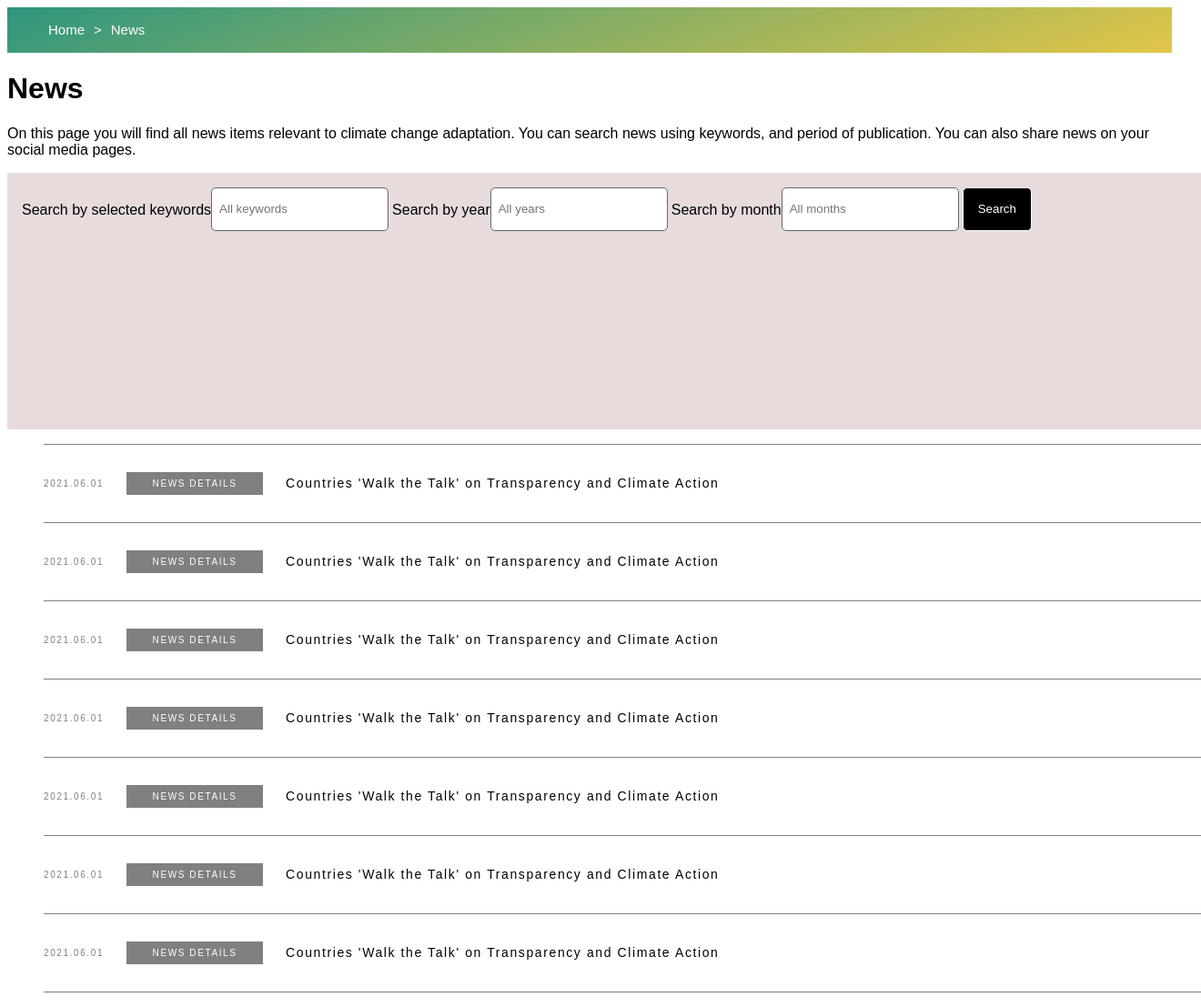
After one commit to sakil-islam/CCIKM-design, a Django app: template ccikm/templates/news.html in a window 1320 px wide. The commit adds this page. Shown: the whole page at 91% size. Run offline with Django 3.2, Linux system fonts and the light colour scheme; the template is opened without the code that fills it, so the values that code supplies are empty.

Commit message:
Add news page and news details

```diff
--- a/ccikm/ccikm/views.py
+++ b/ccikm/ccikm/views.py
@@ -3,4 +3,4 @@ from django.http import HttpResponse
 
 
 def Index(request):
-    return render(request, 'home.html', context={})
+    return render(request, 'news_details.html', context={})
--- /dev/null
+++ b/ccikm/static/css/news.css
@@ -0,0 +1,119 @@
+.news-page {
+    box-sizing: border-box;
+    width: 100%;
+    max-width: 1280px;
+    background-color: white;
+    font-family: Arial, Helvetica, sans-serif;
+}
+
+.navbar-top {
+    background-image: linear-gradient(160deg, #2e967f 0%, #e2c648 100%);
+    /* background-color: #1c914b; */
+    display: flex;
+}
+
+.nav-items {
+    display: flex;
+    justify-content: space-around;
+    list-style-type: none;
+}
+
+.nav-link {
+    color: white;
+    font-size: 15px;
+    padding: 5px;
+    text-decoration: none;
+}
+
+.nav-link:hover {
+    background-color: gray;
+}
+
+.news-search {
+    background-color: rgb(231, 219, 219);
+    width: 100%;
+    height: 250px;
+    margin: 0 auto;
+    padding: 16px;
+    font: 16px Arial, Verdana, Tahoma, Sans-serif;
+    display: flex;
+    flex-direction: row;
+    flex-wrap: nowrap;
+    justify-content: flex-start;
+    align-content: stretch;
+    align-items: flex-start;
+}
+
+.news-search input {
+    min-width: 20px;
+    padding: 8px;
+    margin: 0 4px 0 0;
+    border: 1px solid #666;
+    border-radius: 5px;
+    height: 30px;
+}
+
+.news-search .button {
+    padding: 8px 16px;
+    min-height: 48px;
+    min-width: 10px;
+    word-wrap: nowrap;
+    background: #000;
+    color: #fff;
+    border: 1px solid #fff;
+    border-radius: 5px;
+}
+
+
+/* More News */
+
+.l-news {
+    width: 100%;
+}
+
+.l-news__content {
+    align-items: center;
+    border-bottom: 1px solid gray;
+    display: flex;
+    padding: 30px 0;
+}
+
+.l-news__content:first-child {
+    border-top: 1px solid gray;
+}
+
+.l-news__content__day {
+    margin-right: 25px;
+}
+
+.l-news__content__label {
+    height: 25px;
+    line-height: 25px;
+    margin-right: 25px;
+    text-align: center;
+    width: 150px;
+}
+
+.p-news__content {
+    letter-spacing: 0.1em;
+    transition: all 0.3s;
+}
+
+.p-news__content:hover {
+    opacity: 0.5;
+}
+
+.p-news__content__day {
+    color: gray;
+    font-size: 10px;
+}
+
+.p-news__content__label {
+    background-color: gray;
+    color: white;
+    font-size: 10px;
+}
+
+.p-news__content__text {
+    font-size: 14px;
+}
--- /dev/null
+++ b/ccikm/templates/news.html
@@ -0,0 +1,81 @@
+{% load static %}
+<!DOCTYPE html>
+<html lang="en">
+
+<head>
+    <meta charset="UTF-8">
+    <meta http-equiv="X-UA-Compatible" content="IE=edge">
+    <meta name="viewport" content="width=device-width, initial-scale=1.0">
+    <link rel="stylesheet" href="{% static 'css/news.css' %}">
+    <title>News</title>
+</head>
+
+<body>
+    <div class="news-page">
+        <div class="news-nav">
+            <nav class="navbar-top">
+                <div class="first-left">
+                    <ul class="nav-items">
+                        <li><a class="nav-link" href="#">Home</a></li>
+                        <li><a class="nav-link" href="#">></a></li>
+                        <li><a class="nav-link" href="#">News</a></li>
+                    </ul>
+                </div>
+            </nav>
+        </div>
+        <h1>News</h1>
+        <p>On this page you will find all news items relevant to climate change adaptation. You can search news using keywords, and period of publication. You can also share news on your social media pages.</p>
+        <form>
+            <div class="news-search">
+                <p>Search by selected keywords</p>
+                <input type="text" class="search" placeholder="All keywords">
+                <p>Search by year</p>
+                <input type="text" class="search" placeholder="All years">
+                <p>Search by month</p>
+                <input type="text" class="search" placeholder="All months">
+                <button type="submit" class="button">Search</button>
+            </div>
+        </form>
+        <div class="news-more">
+            <ul class="l-news">
+                <li class="l-news__content p-news__content">
+                    <div class="l-news__content__day p-news__content__day">2021.06.01</div>
+                    <div class="l-news__content__label p-news__content__label">NEWS DETAILS</div>
+                    <div class="l-news__content__text p-news__content__text">Countries 'Walk the Talk' on Transparency and Climate Action</div>
+                </li>
+                <li class="l-news__content p-news__content">
+                    <div class="l-news__content__day p-news__content__day">2021.06.01</div>
+                    <div class="l-news__content__label p-news__content__label">NEWS DETAILS</div>
+                    <div class="l-news__content__text p-news__content__text">Countries 'Walk the Talk' on Transparency and Climate Action</div>
+                </li>
+                <li class="l-news__content p-news__content">
+                    <div class="l-news__content__day p-news__content__day">2021.06.01</div>
+                    <div class="l-news__content__label p-news__content__label">NEWS DETAILS</div>
+                    <div class="l-news__content__text p-news__content__text">Countries 'Walk the Talk' on Transparency and Climate Action</div>
+                </li>
+                <li class="l-news__content p-news__content">
+                    <div class="l-news__content__day p-news__content__day">2021.06.01</div>
+                    <div class="l-news__content__label p-news__content__label">NEWS DETAILS</div>
+                    <div class="l-news__content__text p-news__content__text">Countries 'Walk the Talk' on Transparency and Climate Action</div>
+                </li>
+                <li class="l-news__content p-news__content">
+                    <div class="l-news__content__day p-news__content__day">2021.06.01</div>
+                    <div class="l-news__content__label p-news__content__label">NEWS DETAILS</div>
+                    <div class="l-news__content__text p-news__content__text">Countries 'Walk the Talk' on Transparency and Climate Action</div>
+                </li>
+                <li class="l-news__content p-news__content">
+                    <div class="l-news__content__day p-news__content__day">2021.06.01</div>
+                    <div class="l-news__content__label p-news__content__label">NEWS DETAILS</div>
+                    <div class="l-news__content__text p-news__content__text">Countries 'Walk the Talk' on Transparency and Climate Action</div>
+                </li>
+                <li class="l-news__content p-news__content">
+                    <div class="l-news__content__day p-news__content__day">2021.06.01</div>
+                    <div class="l-news__content__label p-news__content__label">NEWS DETAILS</div>
+                    <div class="l-news__content__text p-news__content__text">Countries 'Walk the Talk' on Transparency and Climate Action</div>
+                </li>
+            </ul>
+        </div>
+    </div>
+</body>
+
+</html>
```
Also changed, not shown: ccikm/static/css/news_details.css (added, +30 -0 lines), ccikm/static/css/style2.css (+6 -5 lines), ccikm/templates/news_details.html (added, +30 -0 lines).
